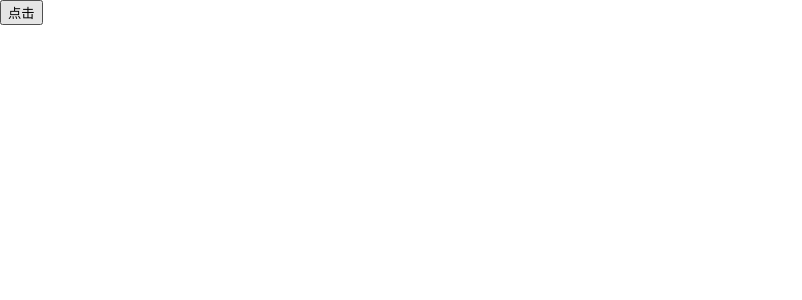
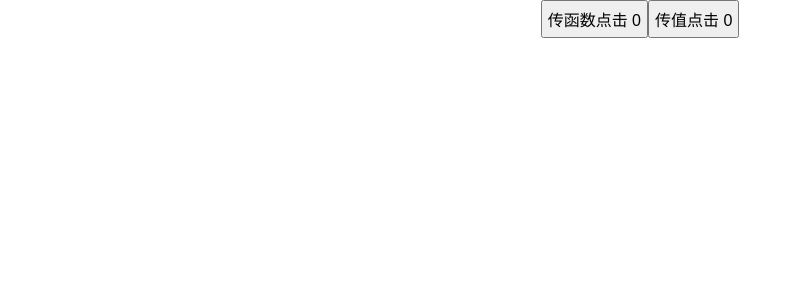
Before and after one commit to fankaljead/advanced-react-learn, a React (Vite) app: page / in a window 1280 px wide. Shown: the top 300 px of the page, without its empty margins (0-802 px from the left). Built offline with nearby package versions, Linux system fonts and the light colour scheme.

Commit message:
hooks原理

```diff
--- a/src/App.jsx
+++ b/src/App.jsx
@@ -2,13 +2,13 @@
  * @Author: Zhou Xianghui
  * @Date: 2022-01-13 12:57:54
  * @LastEditors: Zhou Xianghui
- * @LastEditTime: 2022-03-10 12:49:03
+ * @LastEditTime: 2022-03-14 10:27:55
  * @FilePath: \advancend-react\src\App.jsx
  * @Description:
  * after a long, long, long time
  * Copyright (c) 2022 by Zhou Xianghui/Qianjiang Tech, All Rights Reserved.
  */
-// import "./App.css";
+import "./App.css";
 import React from "react";
 // import {
 //   ProviderDemo,
@@ -49,6 +49,10 @@ import {
   OneClickEvent,
   StopPropgation,
 } from "./components/3_react_principle/14_event_principle";
+import {
+  HooksIfDemoContainer,
+  HooksUpdate,
+} from "./components/3_react_principle/17_hooks_principle";
 // import { ProviderDemo } from "./components/basic/7_context/dynamic_context";
 // import { B, GrandFather } from "./components/basic/7_context";
 // import { PropsComponentDemo, FatherIndex } from "./components/basic/4_props";
@@ -144,7 +148,10 @@ function App() {
 
       {/* <EventDemo /> */}
       {/* <StopPropgation /> */}
-      <OneClickEvent />
+      {/* <OneClickEvent /> */}
+
+      {/* <HooksIfDemoContainer /> */}
+      <HooksUpdate />
     </div>
   );
 }
--- /dev/null
+++ b/src/components/3_react_principle/17_hooks_principle/index.jsx
@@ -0,0 +1,95 @@
+/*
+ * @Author: Zhou Xianghui
+ * @Date: 2022-03-14 09:30:31
+ * @LastEditors: Zhou Xianghui
+ * @LastEditTime: 2022-03-14 10:54:12
+ * @FilePath: \advancend-react\src\components\3_react_principle\17_hooks_principle\index.jsx
+ * @Description: Hooks 原理
+ * after a long, long, long time
+ * Copyright (c) 2022 by Zhou Xianghui/Qianjiang Tech, All Rights Reserved.
+ */
+import React from "react";
+
+export default function Index() {
+  const [number, setNumber] = React.useState(0); // 第一个hooks
+  const [num, setNum] = React.useState(1); // 第二个hooks
+  const dom = React.useRef(null); // 第三个hooks
+  React.useEffect(() => {
+    // 第四个hooks
+    console.log(dom.current);
+  }, []);
+  return (
+    <div ref={dom}>
+      <div onClick={() => setNumber(number + 1)}> {number} </div>
+      <div onClick={() => setNum(num + 1)}> {num}</div>
+    </div>
+  );
+}
+
+function HooksIfDemo({ showNumber }) {
+  let number, setNumber;
+  showNumber && ([number, setNumber] = React.useState(0)); // 第一个hooks
+  const [num, setNum] = React.useState(1); // 第二个hooks
+  const dom = React.useRef(null); // 第三个hooks
+  React.useEffect(() => {
+    // 第四个hooks
+    console.log(dom.current);
+  }, []);
+  return (
+    <div ref={dom}>
+      <div onClick={() => setNumber(number + 1)}> {number} </div>
+      <div onClick={() => setNum(num + 1)}> {num}</div>
+    </div>
+  );
+}
+
+export function HooksIfDemoContainer() {
+  const [showNumber, setShowNumber] = React.useState(true);
+  return (
+    <div>
+      <HooksIfDemo showNumber={showNumber} />
+      <button onClick={() => setShowNumber(!showNumber)}>toggle</button>
+    </div>
+  );
+}
+
+// function mountState(initialState){
+//   const hook = mountWorkInProgressHook();
+//  if (typeof initialState === 'function') {initialState = initialState() } // 如果 useState 第一个参数为函数，执行函数得到初始化state
+//   hook.memoizedState = hook.baseState = initialState;
+//  const queue = (hook.queue = { ... }); // 负责记录更新的各种状态。
+//  const dispatch = (queue.dispatch = (dispatchAction.bind(  null,currentlyRenderingFiber,queue, ))) // dispatchAction 为更新调度的主要函数
+//  return [hook.memoizedState, dispatch];
+// }
+
+export function HooksUpdate() {
+  const [number, setNumber] = React.useState(0);
+  const handleClick = () => {
+    setNumber((num) => num + 1); // num = 1
+    setNumber((num) => num + 2); // num = 3
+    setNumber((num) => num + 3); // num = 6
+  };
+  const handleClick2 = () => {
+    setNumber(number + 1);
+    setNumber(number + 2);
+    setNumber(number + 3);
+  };
+  return (
+    <div>
+      <button onClick={() => handleClick()}>传函数点击 {number} </button>
+      <button onClick={() => handleClick2()}>传值点击 {number} </button>
+    </div>
+  );
+}
+
+// function updateReducer() {
+//   // 第一步把待更新的pending队列取出来。合并到 baseQueue
+//   const first = baseQueue.next;
+//   let update = first;
+//   do {
+//     /* 得到新的 state */
+//     newState = reducer(newState, action);
+//   } while (update !== null && update !== first);
+//   hook.memoizedState = newState;
+//   return [hook.memoizedState, dispatch];
+// }
```
Also changed, not shown: 1 other file (tests, documents, lock files or other folders).
